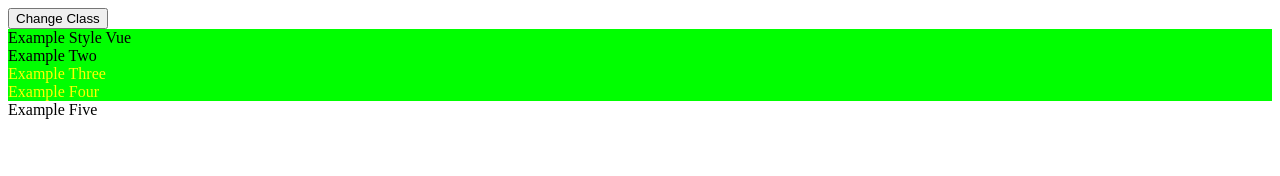
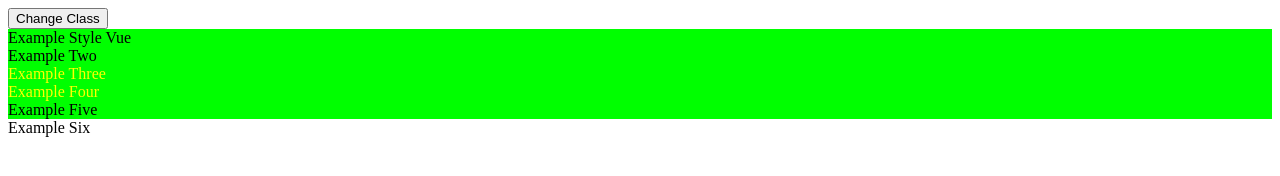
Before and after one commit to ricardotavaresit/eti-vue2-chapter04, a plain HTML site: page class03/index.html in a window 1280 px wide. Drawn offline with nearby package versions, Linux system fonts and the light colour scheme.

Commit message:
create webkit

```diff
--- a/class03/index.html
+++ b/class03/index.html
@@ -32,6 +32,10 @@
       <div v-bind:class="classObject">
         Example Five
       </div>
+
+      <div v-bind:style="{display:['-webkit-flex','maz-flex','flex']}">
+        Example Six
+      </div>
     </div>
   </body>
 </html>
@@ -42,7 +46,7 @@
     data: {
       isActive: true,
       classObject:{
-        active: false,
+        active: true,
         'text-red': true,
         'color-white': false
       }
```
